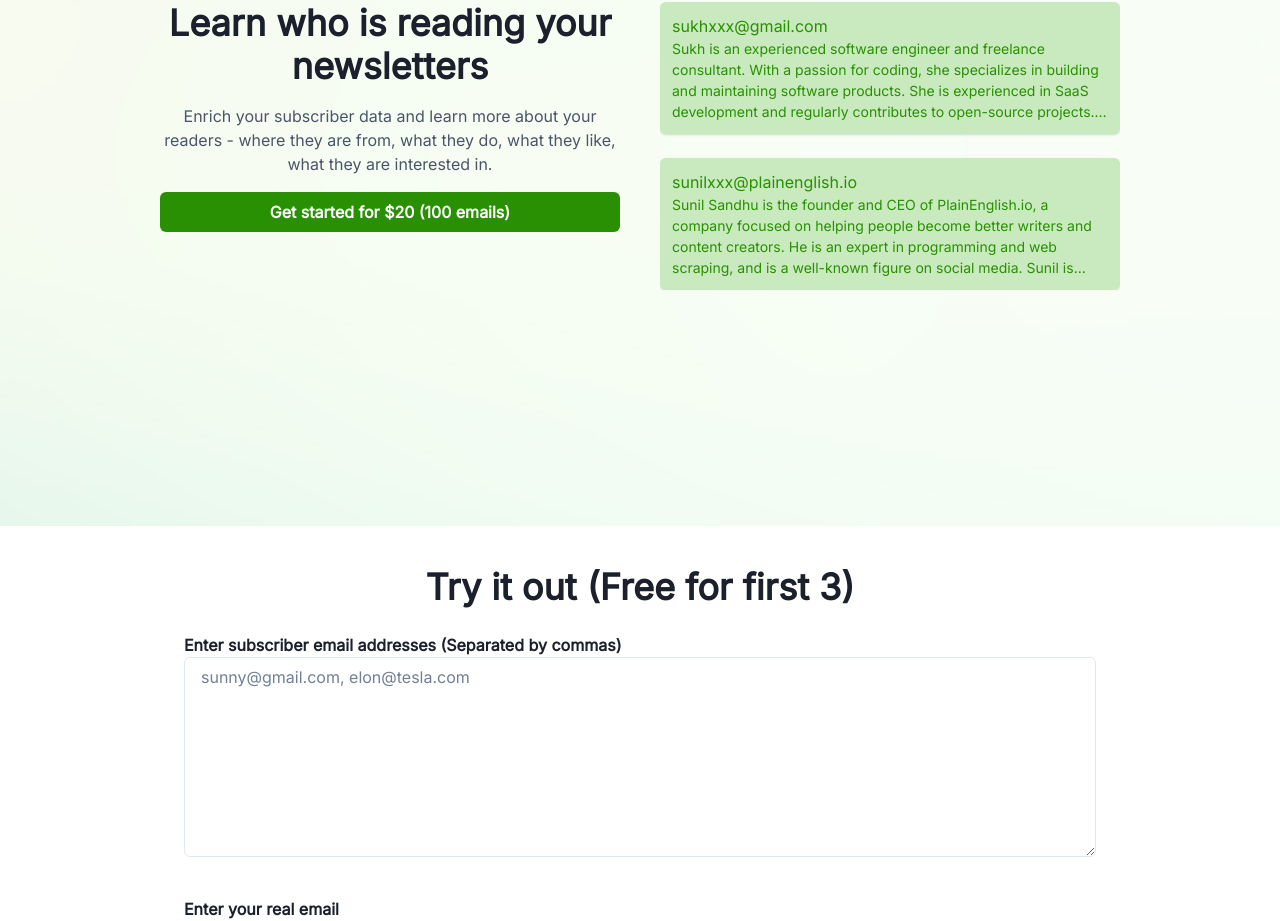
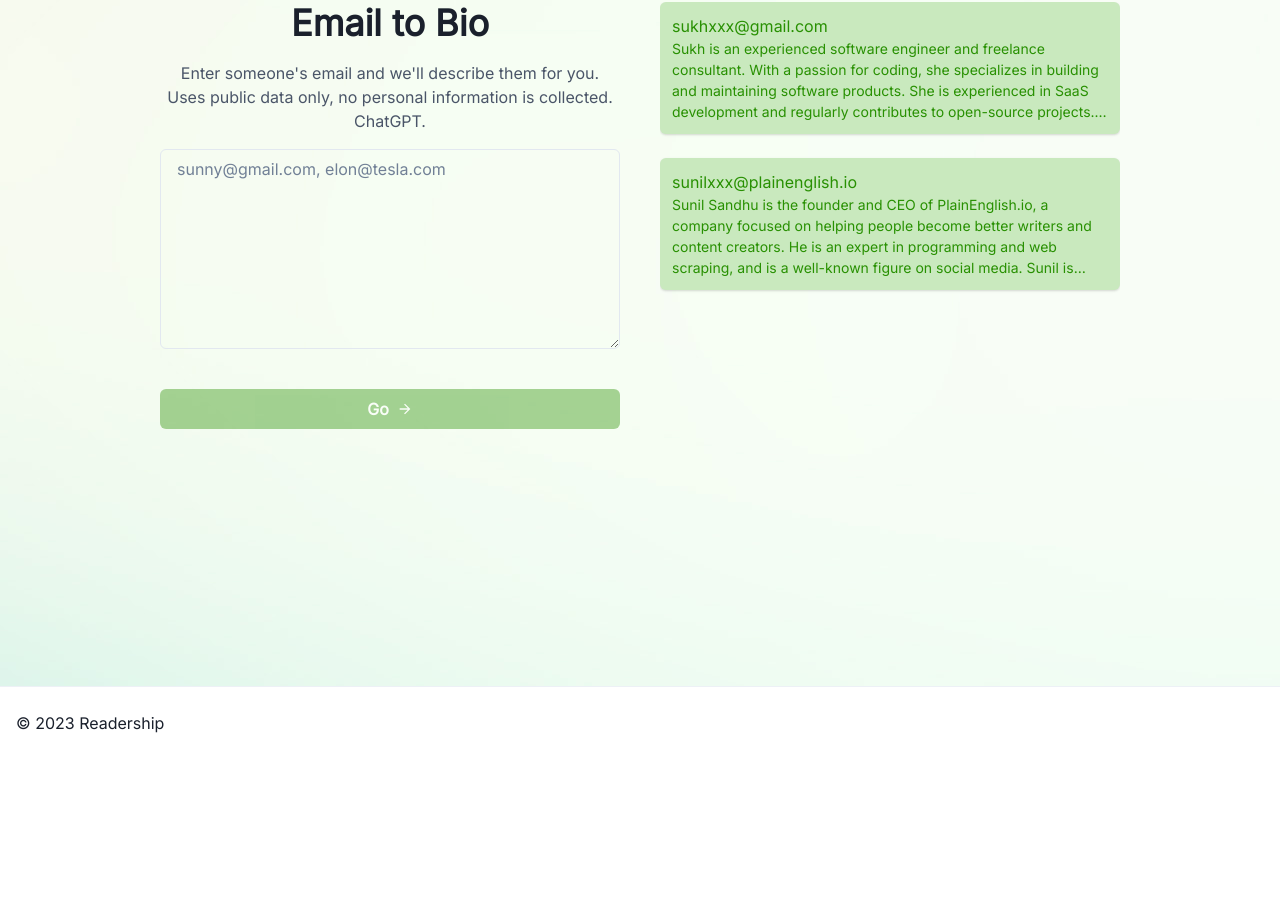
Before and after one commit to bdcorps/newsletter-lead-enrichment, a Next.js app: page / in a window 1280 px wide. Shown: the part 114-1035 px from the top of the page. After the commit the page ends 873 px from the top, so only its background shows below. Built offline with nearby package versions, Linux system fonts and the light colour scheme.

Commit message:
change messaging

```diff
--- a/pages/index.tsx
+++ b/pages/index.tsx
@@ -6,7 +6,6 @@ import {
   chakra,
   Container,
   Heading,
-  Input,
   shouldForwardProp,
   SimpleGrid,
   Spinner,
@@ -182,9 +181,6 @@ const Demo: FunctionComponent<DemoProps> = () => {
     <>
       <VStack w="full" spacing={10}>
         <Box w="full">
-          <Text textAlign="left" fontWeight={600}>
-            Enter subscriber email addresses (Separated by commas)
-          </Text>
           <Textarea
             h={200}
             key="email"
@@ -196,19 +192,6 @@ const Demo: FunctionComponent<DemoProps> = () => {
           />
         </Box>
 
-        <Box w="full">
-          <Text textAlign="left" fontWeight={600}>
-            Enter your real email
-          </Text>
-
-          <Input
-            placeholder="myemail@gmail.com"
-            type="email"
-            onChange={(evt: any) => {
-              setOwnerEmail(evt.target.value);
-            }}
-          ></Input>
-        </Box>
         <Button
           onClick={() => {
             getSampleResults();
@@ -216,7 +199,7 @@ const Demo: FunctionComponent<DemoProps> = () => {
           rightIcon={<ArrowForwardIcon />}
           width="full"
           colorScheme="brand"
-          isDisabled={emailTokens.length === 0 || !ownerEmail}
+          isDisabled={emailTokens.length === 0}
         >
           Go
         </Button>
@@ -253,28 +236,20 @@ const Order = () => {
         backgroundImage="url('/bg.jpg')"
         backgroundPosition="right"
         pt={100}
-        minH={"80vh"}
+        minH={"100vh"}
       >
         <Container maxW="container.lg">
           <Center p={4} h="full">
             <Stack spacing={10} direction={["column", "row"]}>
               <VStack spacing={4} textAlign="center" w="full" flex={1}>
-                <Heading>Learn who is reading your newsletters</Heading>
+                <Heading>Email to Bio</Heading>
                 <Text color="gray.600">
-                  Enrich your subscriber data and learn more about your readers
-                  - where they are from, what they do, what they like, what they
-                  are interested in.
+                  Enter someone&apos;s email and we&apos;ll describe them for
+                  you. Uses public data only, no personal information is
+                  collected. ChatGPT.
                 </Text>
 
-                <Button
-                  colorScheme="brand"
-                  w="full"
-                  onClick={() => {
-                    router.push("#try-it-out");
-                  }}
-                >
-                  Get started for $20 (100 emails)
-                </Button>
+                <Demo />
               </VStack>
 
               <VStack w="full" flex={1}>
@@ -323,14 +298,7 @@ const Order = () => {
       </Box>
 
       <Container maxW="container.lg" id="try-it-out">
-        <Box p={[4, 10]}>
-          <VStack spacing={6}>
-            <Heading as="h2">Try it out (Free for first 3)</Heading>
-            <Demo />
-          </VStack>
-        </Box>
-
-        <VStack py={10}>
+        {/* <VStack py={10}>
           <Container maxW="container.lg" w="full" mt={[16, 24]}>
             <VStack spacing={10}>
               <Box textAlign="center">
@@ -342,7 +310,7 @@ const Order = () => {
               <FAQSection items={faqs} />
             </VStack>
           </Container>
-        </VStack>
+        </VStack> */}
       </Container>
     </Layout>
   );
```
